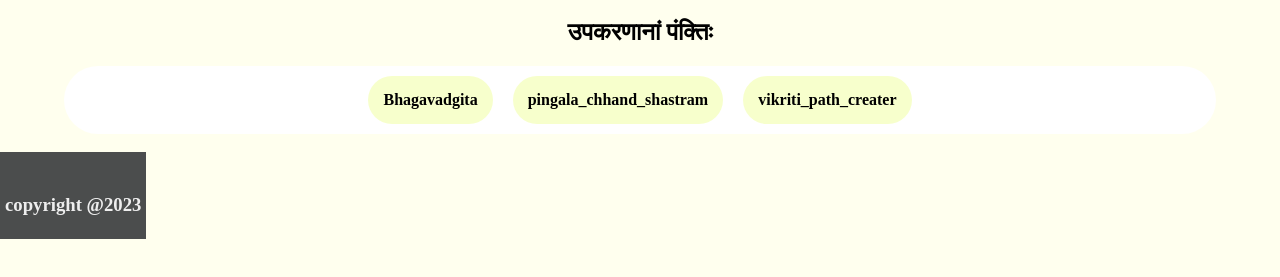
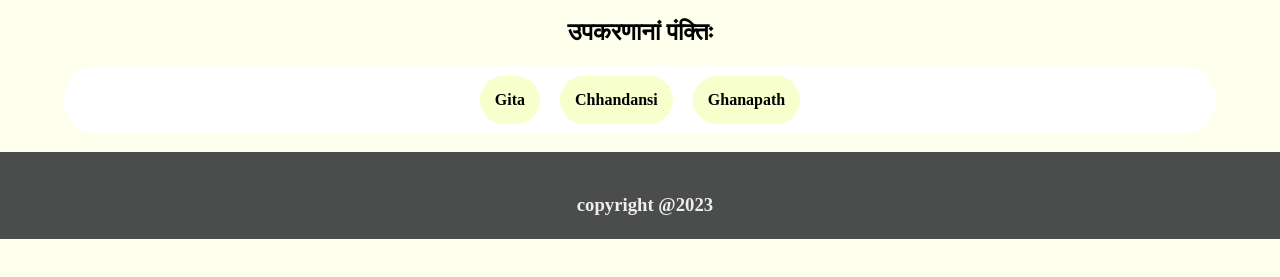
Before and after one commit to arshavak/home, a plain HTML site: page index.html in a window 1280 px wide. Shown: the part 61-338 px from the top of the page. Drawn offline with Linux system fonts and the light colour scheme.

Commit message:
Update index.html

```diff
--- a/index.html
+++ b/index.html
@@ -50,6 +50,7 @@
     margin-bottom:0px;
     color: #eee;
     padding: 5px;
+    width:100%;
 }
 </style>
 <body>
@@ -70,9 +71,9 @@ const container =document.getElementById("container");
 function createLinks() {
   // Create an array of objects with URL and link text
   const links = [
-{ url: 'https://arshavak.github.io/bhagavadgita/', text: 'Bhagavadgita' },
-{ url: 'https://arshavak.github.io/pingala_chhand_shastram/', text: 'pingala_chhand_shastram' },
-{ url: 'https://arshavak.github.io/exampel/', text: 'vikriti_path_creater' }
+{ url: 'https://arshavak.github.io/bhagavadgita/', text: 'Gita' },
+{ url: 'https://arshavak.github.io/pingala_chhand_shastram/', text: 'Chhandansi' },
+{ url: 'https://arshavak.github.io/exampel/', text: 'Ghanapath' }
 
   ];
   // Loop through the array and create links
```
